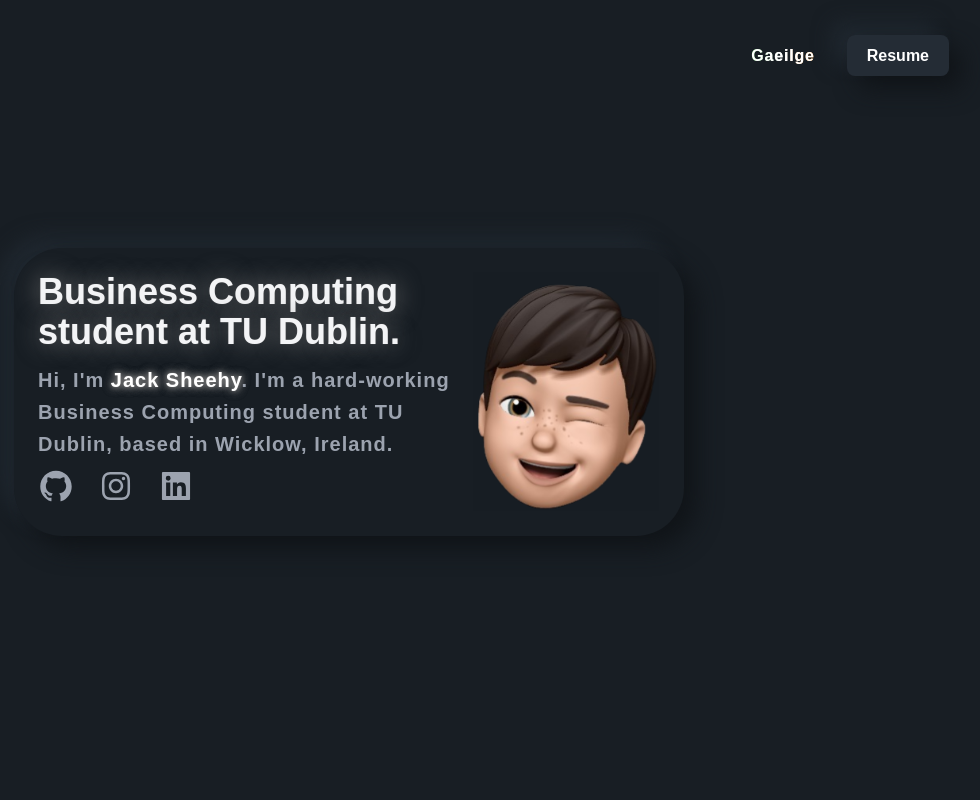
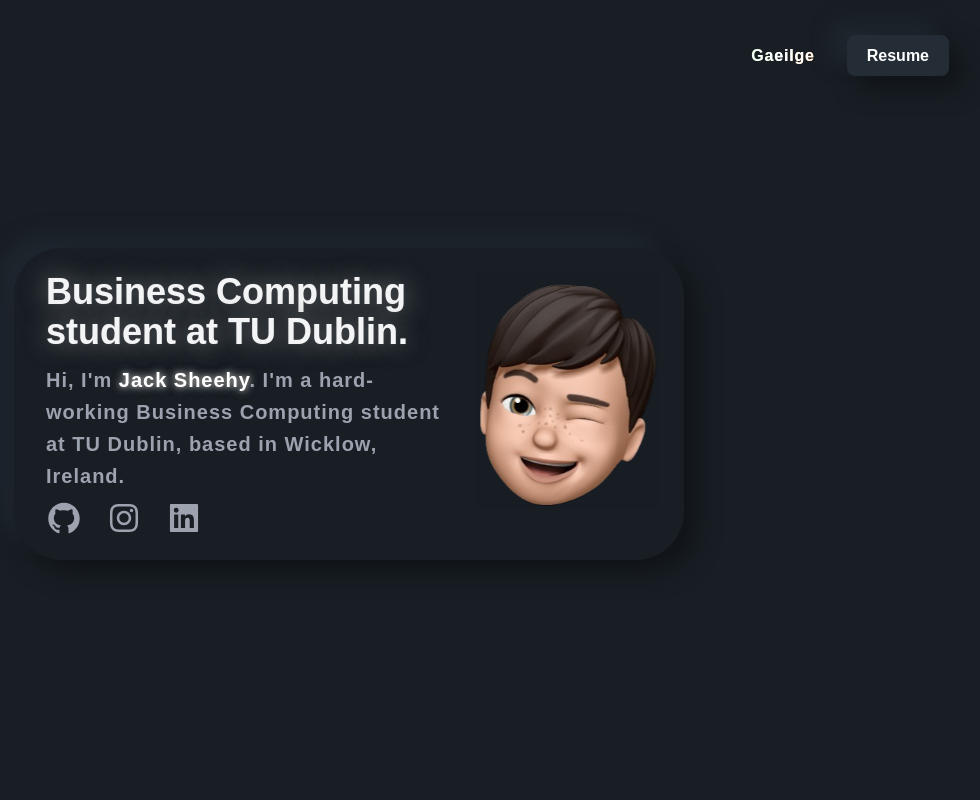
Before and after one commit to sheeehy/v2, a Next.js app: page / in a window 1280 px wide. Shown: the top 800 px of the page, without its empty margins (291-1271 px from the left). Built offline with nearby package versions, Linux system fonts and the light colour scheme.

Commit message:
Fixed Hero Padding

```diff
--- a/package.json
+++ b/package.json
@@ -10,6 +10,7 @@
   },
   "dependencies": {
     "@material-tailwind/react": "^2.0.7",
+    "aos": "^2.3.4",
     "autoprefixer": "10.4.14",
     "i18next": "^23.4.1",
     "i18next-browser-languagedetector": "^7.1.0",
--- a/src/app/page.js
+++ b/src/app/page.js
@@ -64,7 +64,7 @@ export default function Home() {
 
         <div className="opacity-0 animate-fade-in delay-10">
           <section className="flex items-start justify-center h-screen pt-32">
-            <div className="bg-dark-blue flex items-start py-6 px-6 mx-auto rounded-custom outer-glow custom-width hover:select-none ">
+            <div className="bg-dark-blue flex items-start pl-8 py-6 px-6 mx-auto rounded-custom outer-glow custom-width hover:select-none ">
               <div className="max-w-lg ">
                 <h2 className="text-4xl pb-2 font-extrabold text-glow">
                   Business Computing student at TU Dublin.
```
Also changed, not shown: 1 other file (tests, documents, lock files or other folders).
